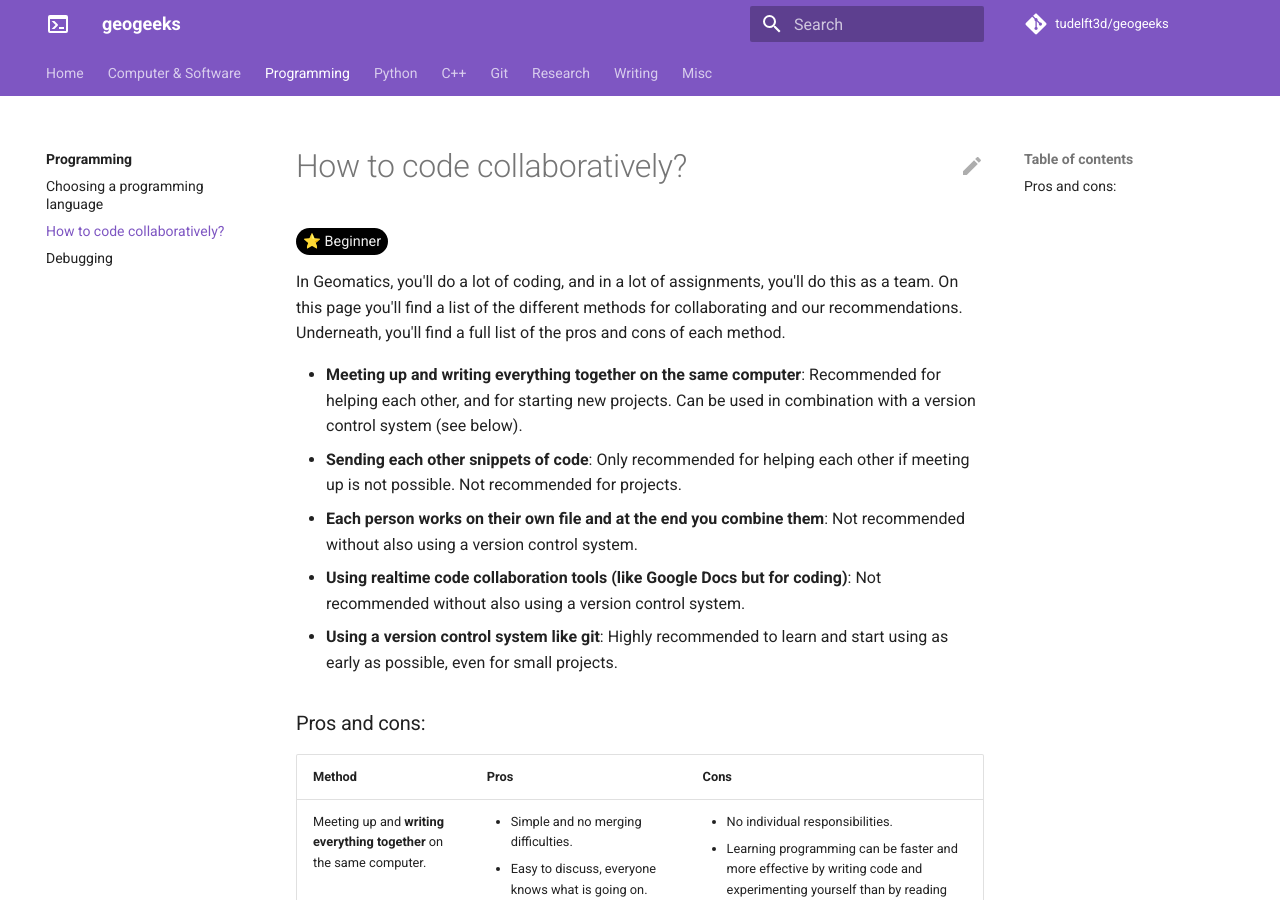
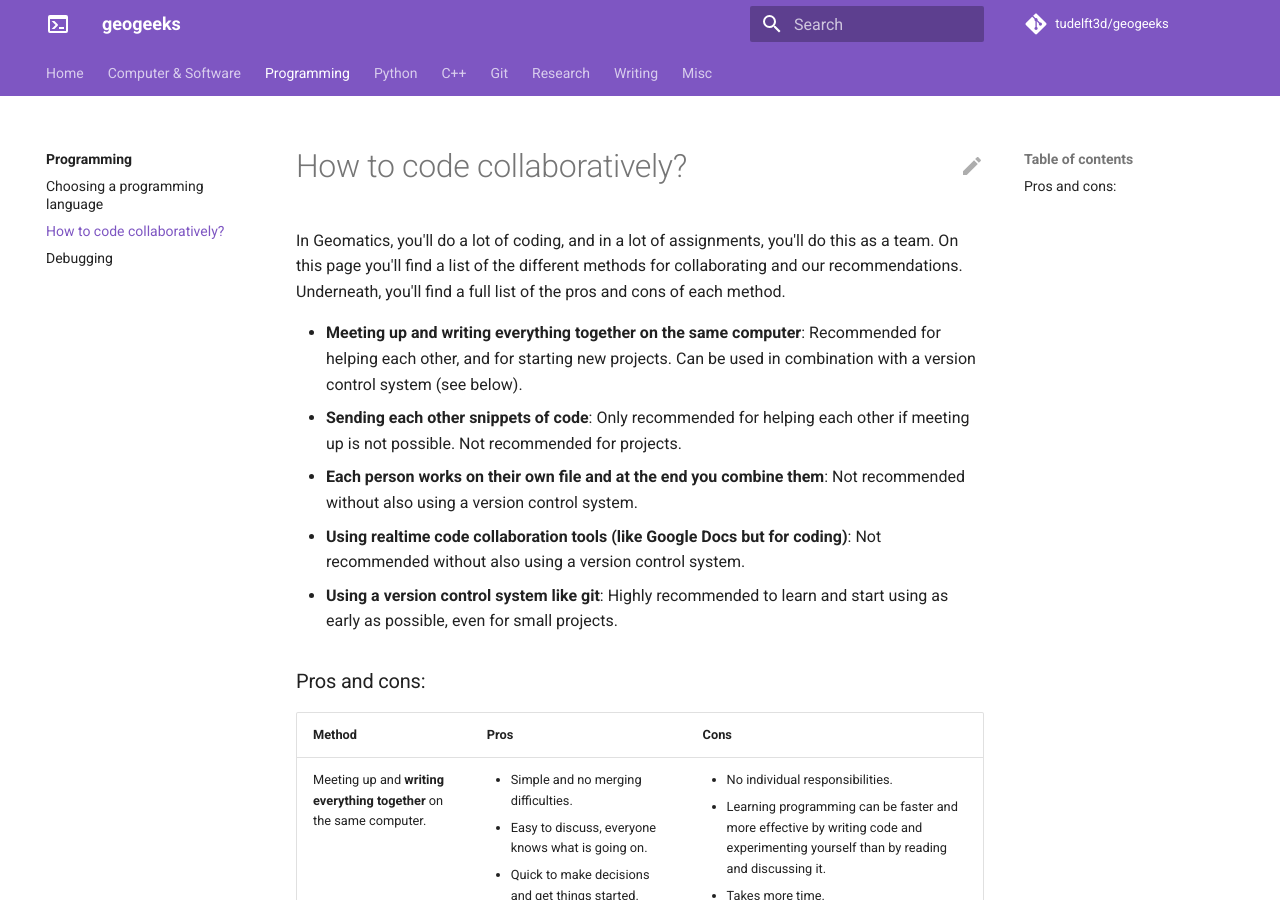
Before and after one commit to tudelft3d/geogeeks, an MkDocs documentation site: the page built from docs/programming/collabcode.md, in a window 1280 px wide and 900 px high. Built offline with MkDocs 1.6.1 and Material for MkDocs 9.7.7, drawn with Linux system fonts in a browser that asks for light colours; comment, search, counter and statistics services are not loaded.

Commit message:
Tag I forget to remove

```diff
--- a/docs/programming/collabcode.md
+++ b/docs/programming/collabcode.md
@@ -1,5 +1,4 @@
 # How to code collaboratively?
-<span class="tag beginner-tag">⭐️ Beginner</span>
 
 In Geomatics, you'll do a lot of coding, and in a lot of assignments, you'll do this as a team. On this page you'll find a list of the different methods for collaborating and our recommendations. Underneath, you'll find a full list of the pros and cons of each method.
 
```
